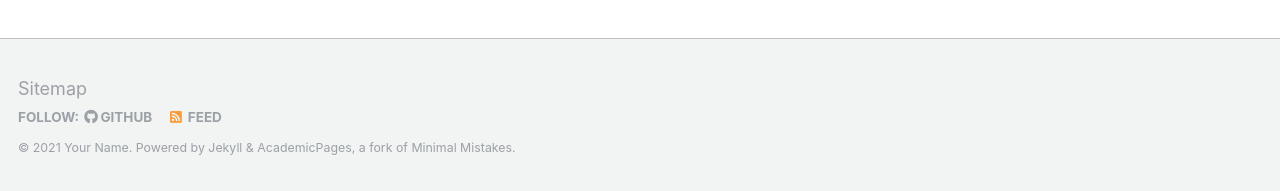
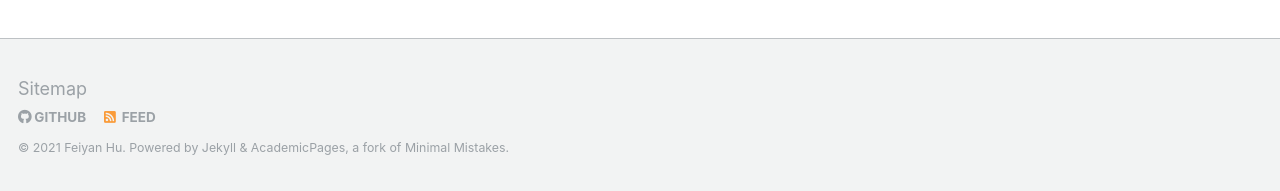
Before and after one commit to feiyanhu/feiyanhu.github.io, a Jekyll site: the page built from _pages/about.md, in a window 1280 px wide and 900 px high, scrolled down 2463 px. Shown: the part 706-897 px from the top of the window. Built offline with Jekyll 4.4.1, drawn with Linux system fonts in a browser that asks for light colours; some web fonts are replaced; some of the changed text lies outside the part shown.

Commit message:
Update _config.yml

```diff
--- a/_config.yml
+++ b/_config.yml
@@ -6,14 +6,14 @@
 # `jekyll serve`. If you change this file, please restart the server process.
 
 # Site Settings
-locale                   : "en-US"
-title                    : "Your Name / Site Title"
+locale                   : "en-IE"
+title                    : "Feiyan Hu"
 title_separator          : "-"
-name                     : &name "Your Name"
+name                     : &name "Feiyan Hu"
 description              : &description "personal description"
-url                      : https://academicpages.github.io # the base hostname & protocol for your site e.g. "https://mmistakes.github.io"
+url                      : https://feiyanhu.github.io # the base hostname & protocol for your site e.g. "https://mmistakes.github.io"
 baseurl                  : "" # the subpath of your site, e.g. "/blog"
-repository               : "academicpages/academicpages.github.io"
+repository               : "feiyanhu/feiyanhu.github.io"
 teaser                   :  # filename of teaser fallback teaser image placed in /images/, .e.g. "500x300.png"
 breadcrumbs              : false # true, false (default)
 words_per_minute         : 160
```
